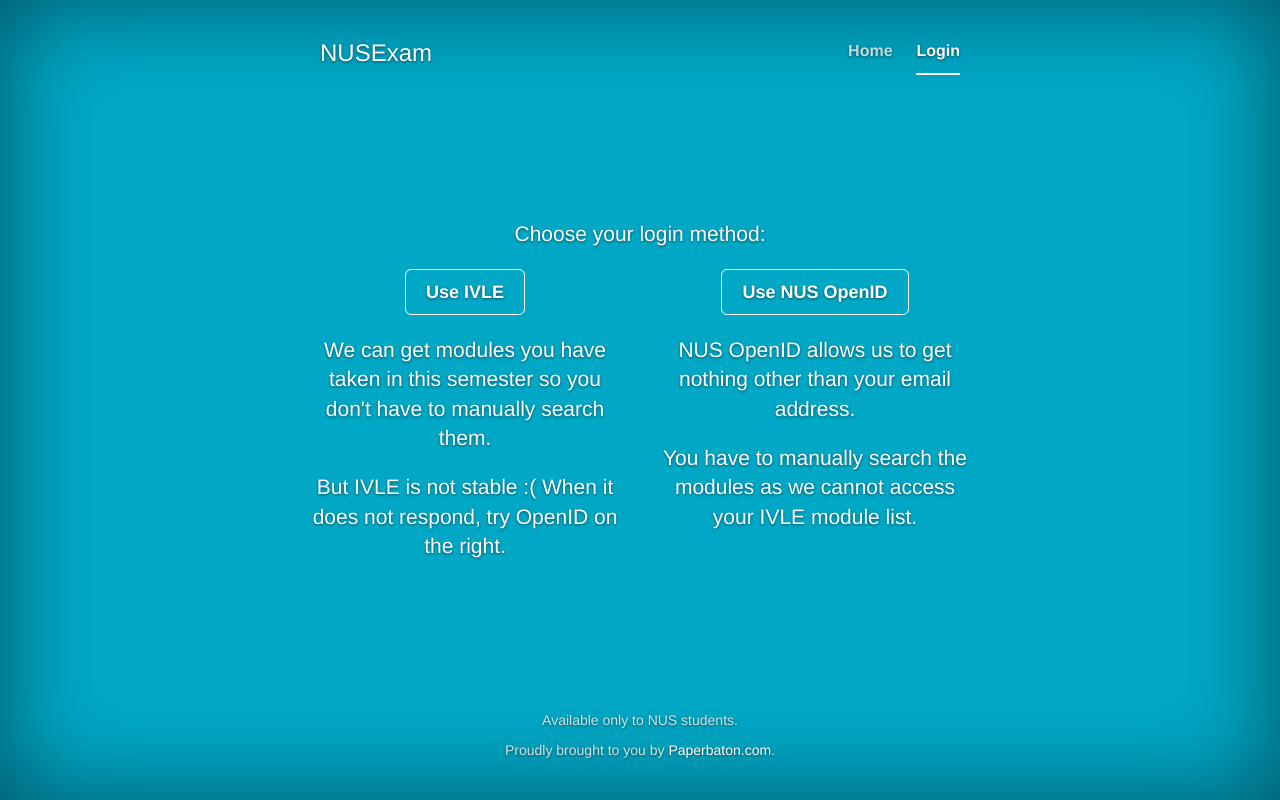
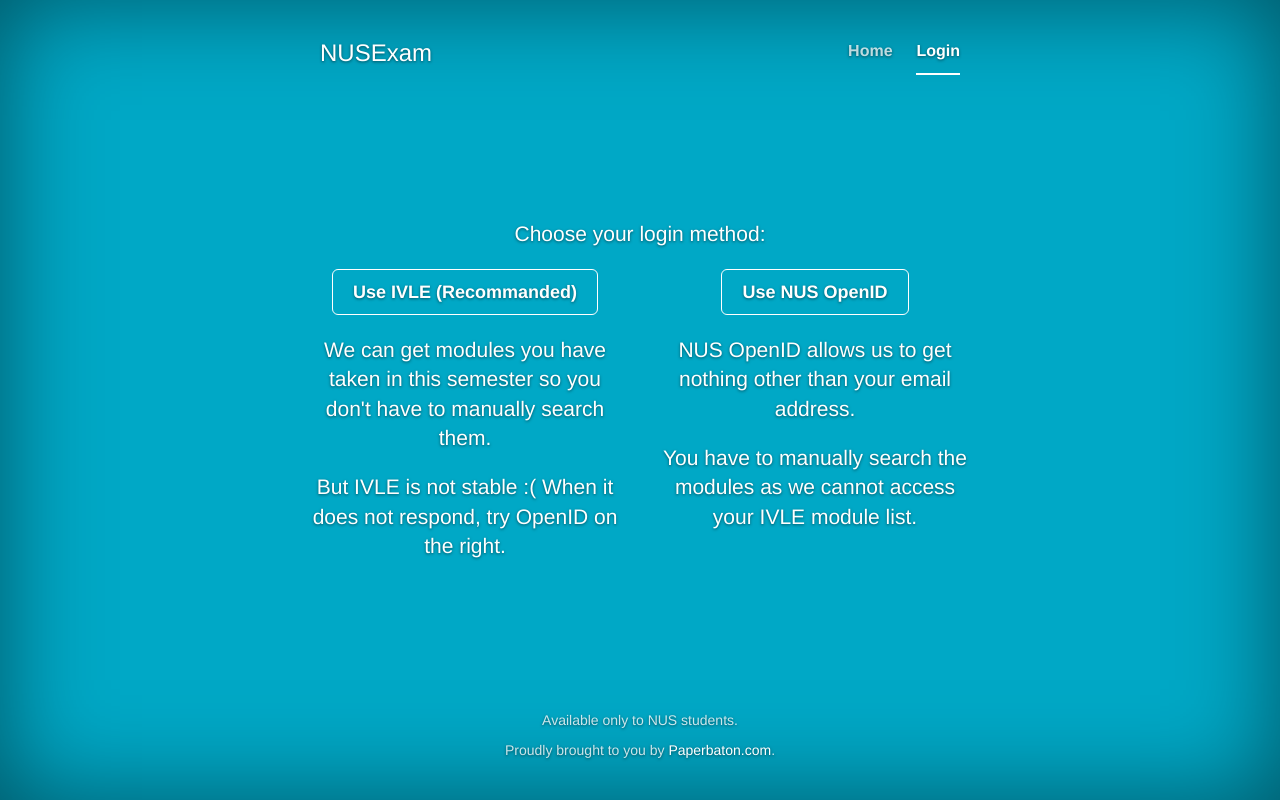
Before and after one commit to Paperbaton/nusexam, a Flask app: page /login/ in a window 1280 px wide. Run offline with Flask 2, Linux system fonts and the light colour scheme; parts of the project's set-up code (start-up, migrations or seed data) failed here and were passed over; some libraries are stand-ins or nearby versions.

Commit message:
recommand IVLE login

```diff
--- a/app/templates/login.html
+++ b/app/templates/login.html
@@ -32,7 +32,7 @@
             </div>
             <div class="inner cover col-sm-6">
                 <p class="lead">
-                    <a href="/login/ivle/" class="btn btn-lg btn-outline-inverse">Use IVLE</a>
+                    <a href="/login/ivle/" class="btn btn-lg btn-outline-inverse">Use IVLE (Recommanded)</a>
                 </p>
 
                 <p class="lead">We can get modules you have taken in this semester so you don't have to manually search
```
